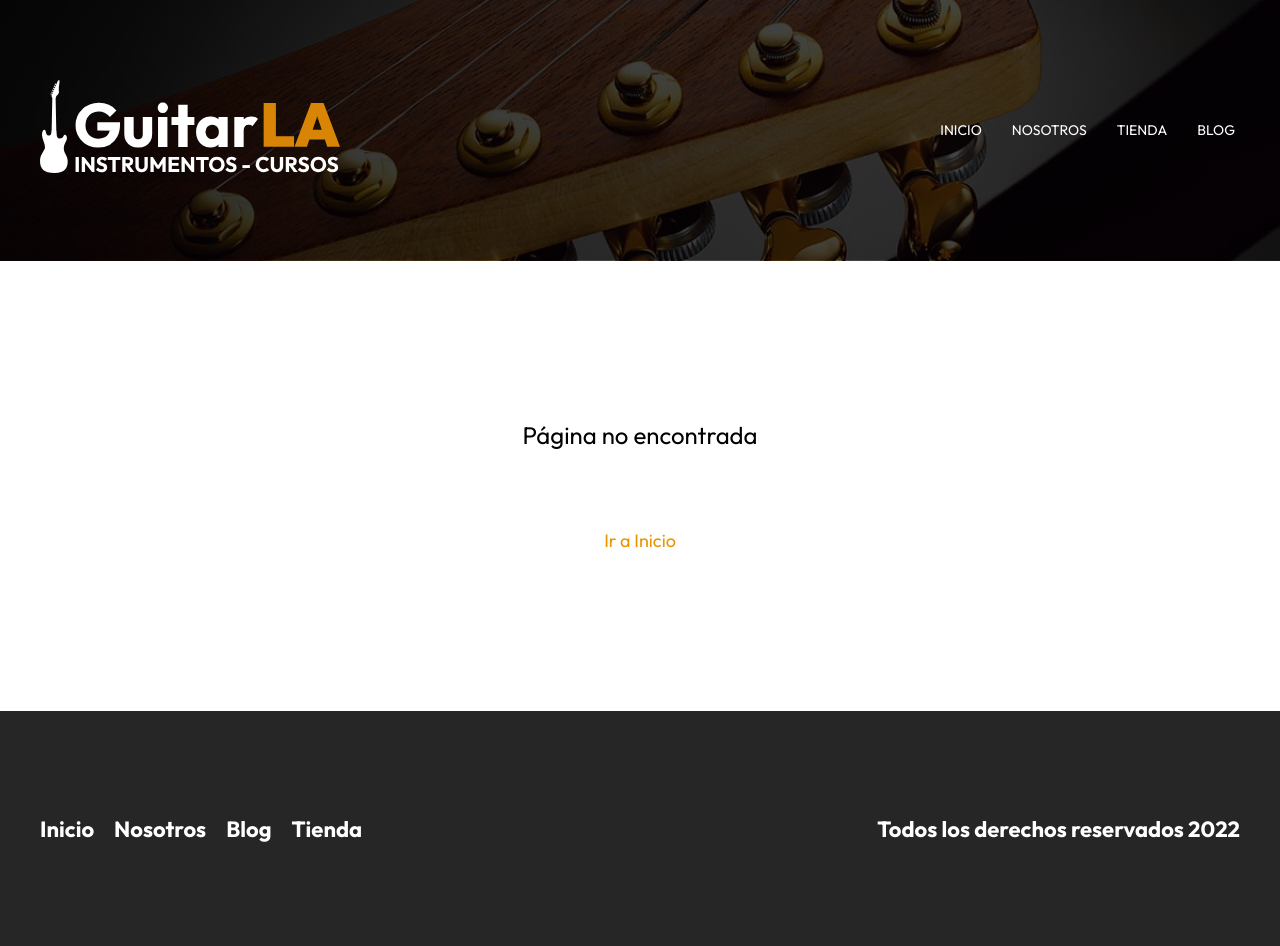
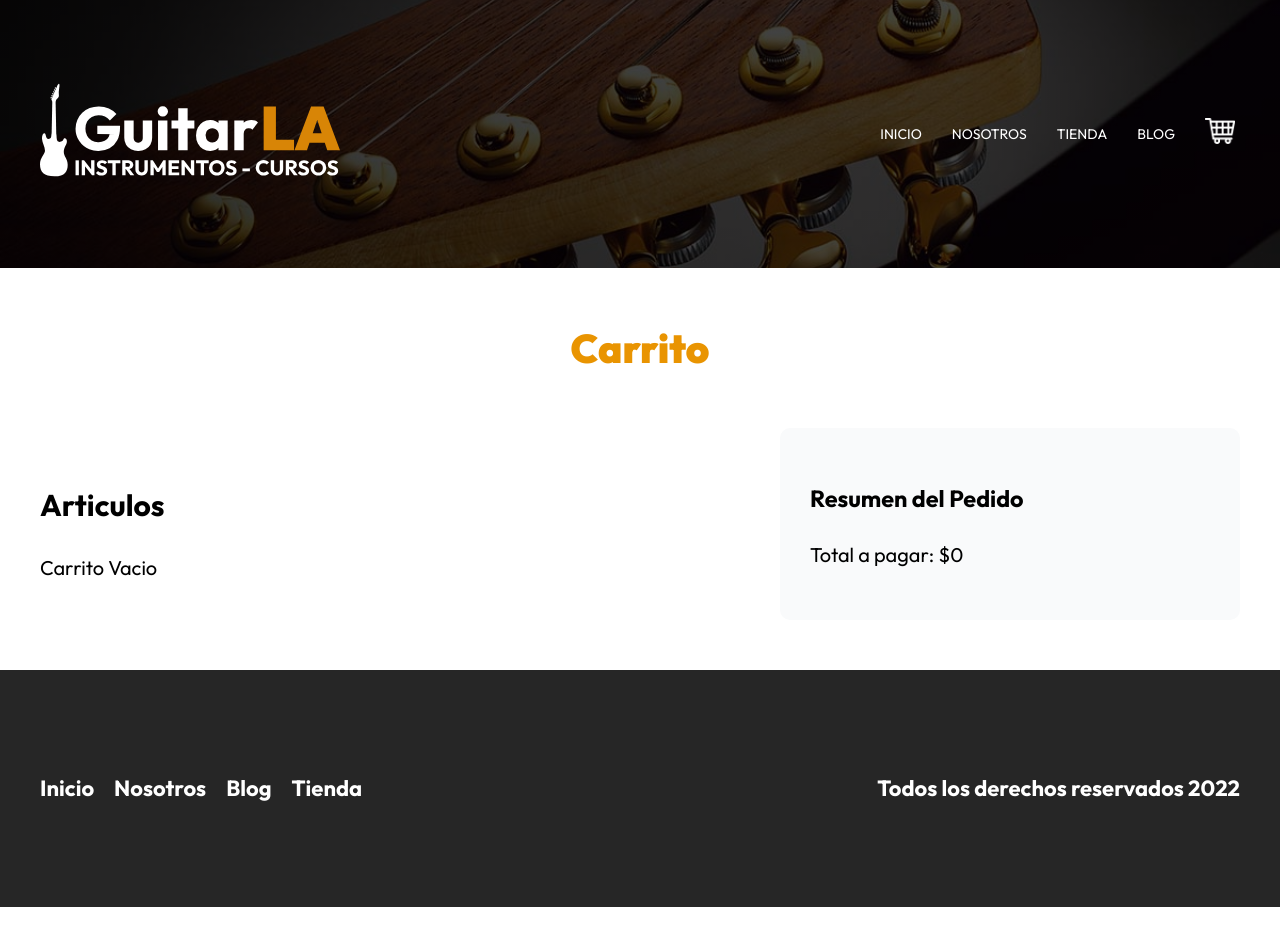
Before and after one commit to xDysar/e-commerce-next-js, a Next.js app: page /carrito in a window 1280 px wide. Before the commit this address had no page. After the commit the page ends 907 px from the top, so only its background shows below. Built offline with nearby package versions, Linux system fonts and the light colour scheme.

Commit message:
Add carrito de compras con localstorage

```diff
--- a/components/header.js
+++ b/components/header.js
@@ -12,6 +12,7 @@
       <div className={`contenedor ${styles.barra}`}>
         <Link href={'/'}>
           <Image
+            className={styles.logo}
             src="/img/logo.svg"
             width={300}
             height={40}
@@ -23,6 +24,10 @@
           <Link className={router.pathname === '/nosotros' ? styles.active : ''} href="/nosotros">Nosotros</Link>
           <Link className={router.pathname === '/tienda' ? styles.active : ''} href="/tienda">Tienda</Link>
           <Link className={router.pathname === '/blog' ? styles.active : ''} href="/blog">Blog</Link>
+
+          <Link href='/carrito'>
+            <Image width={30} height={25} src="/img/carrito.png" alt='Imagen Carrito'/>
+          </Link>
         </nav>
       </div>
     </header>
--- a/pages/_app.js
+++ b/pages/_app.js
@@ -1,7 +1,67 @@
-import '../styles/globals.css'
+import { useState, useEffect } from "react";
+import "../styles/globals.css";
 
 function MyApp({ Component, pageProps }) {
-  return <Component {...pageProps} />
+  const carritoLS = typeof window !== 'undefined' ? JSON.parse(localStorage.getItem('carrito')) ?? [] : []
+  const [carrito, setCarrito] = useState(carritoLS);
+  const [paginaLista, setPaginaLista] = useState(false)
+
+  useEffect(() => {
+    setPaginaLista(true)
+  }, [])
+
+
+  useEffect(() => {
+    localStorage.setItem('carrito', JSON.stringify(carrito))
+  }, [carrito])
+
+
+  const agregarCarrito = (guitarra) => {
+    // Comprobar si la guitarra ya esta en el carrito...
+    if (carrito.some((guitarraState) => guitarraState.id === guitarra.id)) {
+      // Iterar para actualizar la cantidad
+      const carritoActualizado = carrito.map((guitarraState) => {
+        if (guitarraState.id === guitarra.id) {
+          guitarraState.cantidad = guitarra.cantidad;
+        }
+        return guitarraState;
+      });
+      // Se asigna al array
+      setCarrito([...carritoActualizado]);
+      localStorage.setItem("carrito", JSON.stringify(carrito));
+    } else {
+      // En caso de que el articulo no exista, es nuevo y se agrega
+      setCarrito([...carrito, guitarra]);
+      localStorage.setItem("carrito", JSON.stringify(carrito));
+    }
+  };
+
+  const eliminarProducto = (id) => {
+    const carritoActualizado = carrito.filter((producto) => producto.id != id);
+    setCarrito(carritoActualizado);
+    window.localStorage.setItem("carrito", JSON.stringify(carrito));
+  };
+
+  const actualizarCantidad = (guitarra) => {
+    const carritoActualizado = carrito.map((guitarraState) => {
+      if (guitarraState.id === guitarra.id) {
+        guitarraState.cantidad = parseInt(guitarra.cantidad);
+      }
+      return guitarraState;
+    });
+    setCarrito(carritoActualizado);
+    window.localStorage.setItem("carrito", JSON.stringify(carrito));
+  };
+
+  return paginaLista ?
+    <Component
+      {...pageProps}
+      carrito={carrito}
+      agregarCarrito={agregarCarrito}
+      eliminarProducto={eliminarProducto}
+      actualizarCantidad={actualizarCantidad}
+    />
+    : null
 }
 
-export default MyApp
+export default MyApp;
--- /dev/null
+++ b/pages/carrito.js
@@ -0,0 +1,83 @@
+import { useEffect, useState } from "react";
+import Image from "next/image";
+import Layout from "../components/layout";
+import styles from "../styles/carrito.module.css";
+
+export default function Carrito({ carrito, actualizarCantidad, eliminarProducto }) {
+  const [total, setTotal] = useState(0);
+
+  useEffect(() => {
+    const calculoTotal = carrito.reduce(
+      (total, producto) => total + producto.cantidad * producto.precio,
+      0
+    );
+    setTotal(calculoTotal);
+  }, [carrito]);
+
+  return (
+    <Layout title="Carrito de Compras">
+      <main className="contenedor">
+        <h1 className="heading">Carrito</h1>
+        <div className={styles.contenido}>
+          <div className={styles.carrito}>
+            <h2>Articulos</h2>
+            {carrito.length === 0
+              ? "Carrito Vacio"
+              : carrito.map((producto) => (
+                  <div key={producto.id} className={styles.producto}>
+                    <div>
+                      <Image
+                        width={250}
+                        height={480}
+                        src={producto.imagen}
+                        alt={producto.nombre}
+                      />
+                    </div>
+                    <div>
+                      <p className={styles.nombre}>{producto.nombre}</p>
+
+                      <div className={styles.cantidad}>
+                        <p>Cantidad:</p>
+                        <select
+                          onChange={(e) =>
+                            actualizarCantidad({
+                              id: producto.id,
+                              cantidad: e.target.value,
+                            })
+                          }
+                          className={styles.select}
+                          value={producto.cantidad}
+                        >
+                          <option value="1">1</option>
+                          <option value="2">2</option>
+                          <option value="3">3</option>
+                          <option value="4">4</option>
+                          <option value="5">5</option>
+                        </select>
+                      </div>
+
+                      <p className={styles.precio}>${producto.precio}</p>
+                      <p className={styles.subtotal}>
+                        Subtotal: $
+                        <span>{producto.cantidad * producto.precio}</span>
+                      </p>
+                    </div>
+                    <button
+                      className={styles.eliminar}
+                      type="button"
+                      onClick={() => eliminarProducto(producto.id)}
+                    >
+                      X
+                    </button>
+                  </div>
+                ))}
+          </div>
+          <aside className={styles.resumen}>
+            <h3>Resumen del Pedido</h3>
+            <p>Total a pagar: ${total}</p>
+          </aside>
+        </div>
+      </main>
+    </Layout>
+  );
+}
--- /dev/null
+++ b/styles/carrito.module.css
@@ -0,0 +1,82 @@
+.contenido {
+  display: grid;
+  align-items: flex-start;
+  gap: 5rem;
+}
+
+@media (min-width: 768px) {
+  .contenido {
+    grid-template-columns: 3fr 2fr;
+  }
+}
+
+.carrito {
+  padding: 3rem 0;
+}
+
+.producto {
+  display: grid;
+  grid-template-columns: 1fr 3fr;
+  gap: 4rem;
+  align-items: center;
+  padding: 3rem 0;
+  border-bottom: 1px solid #cfcfcf;
+  position: relative;
+}
+
+.producto:last-of-type {
+  border-bottom: none;
+}
+
+.producto p {
+  margin: 0 0 1rem 0;
+}
+
+.producto span {
+  font-weight: 600;
+  font-size: 3.2rem;
+}
+
+.nombre {
+  font-weight: 700;
+  font-size: 4rem;
+}
+
+.select {
+  all: unset;
+  border: 1px solid var(--black);
+  padding: 1rem;
+  text-align: center;
+  border-radius: 1rem;
+  width: 100%;
+  margin-bottom: 2rem;
+}
+
+.precio {
+  font-weight: 700;
+  color: var(--primary);
+}
+
+.subtotal {
+  font-size: 2.2rem;
+}
+
+.resumen {
+  background-color: #f9fafb;
+  padding: 3rem;
+  border-radius: 1rem;
+  position: sticky;
+  top: 3rem;
+}
+
+.eliminar {
+  all: unset;
+  position: absolute;
+  top: 3rem;
+  right: 1rem;
+  font-weight: 900;
+}
+
+.eliminar:hover {
+  cursor: pointer;
+}
--- a/styles/header.module.css
+++ b/styles/header.module.css
@@ -18,10 +18,16 @@
   }
 }
 
+.logo {
+  width: 30rem;
+  height: 10rem;
+}
+
 .navegacion {
   margin-top: 5rem;
   display: flex;
   gap: 2rem;
+  align-items: center;
 }
 
 @media (min-width: 768px) {
```
Also changed, not shown: pages/guitarras/[url].js (+37 -4 lines), pages/tienda.js (+10 -10 lines), styles/guitarras.module.css (+35 -0 lines), public/img/carrito.png (added).
